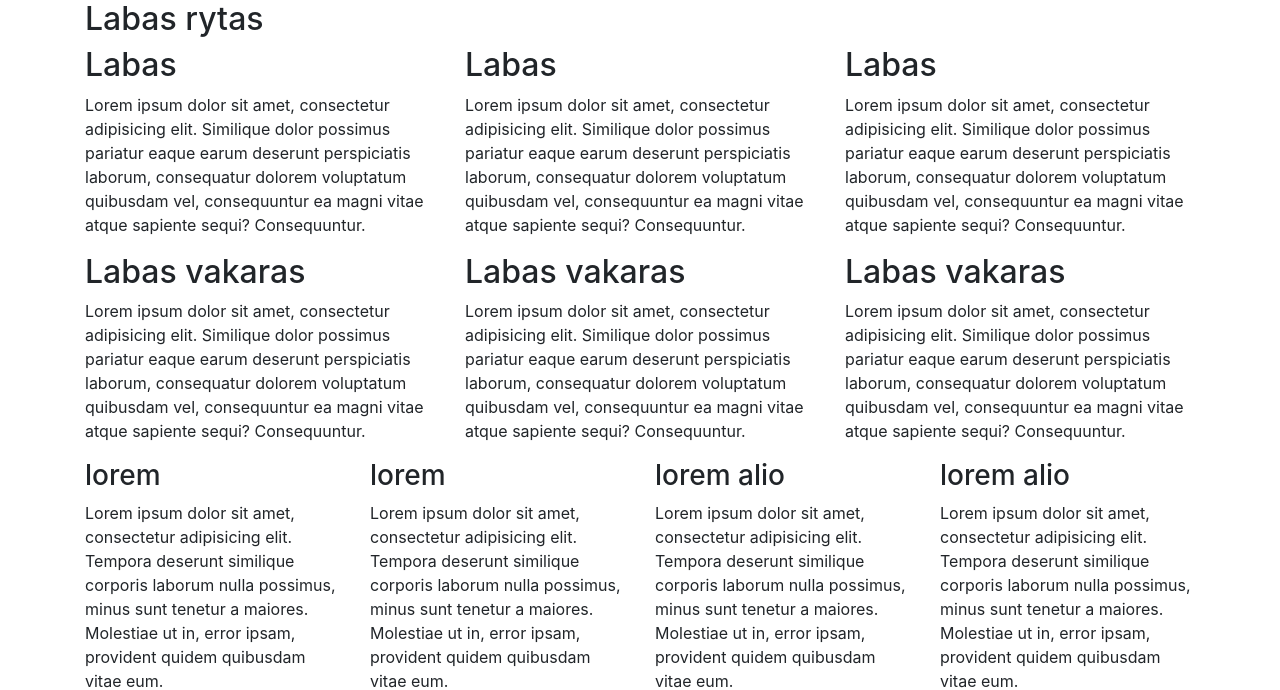
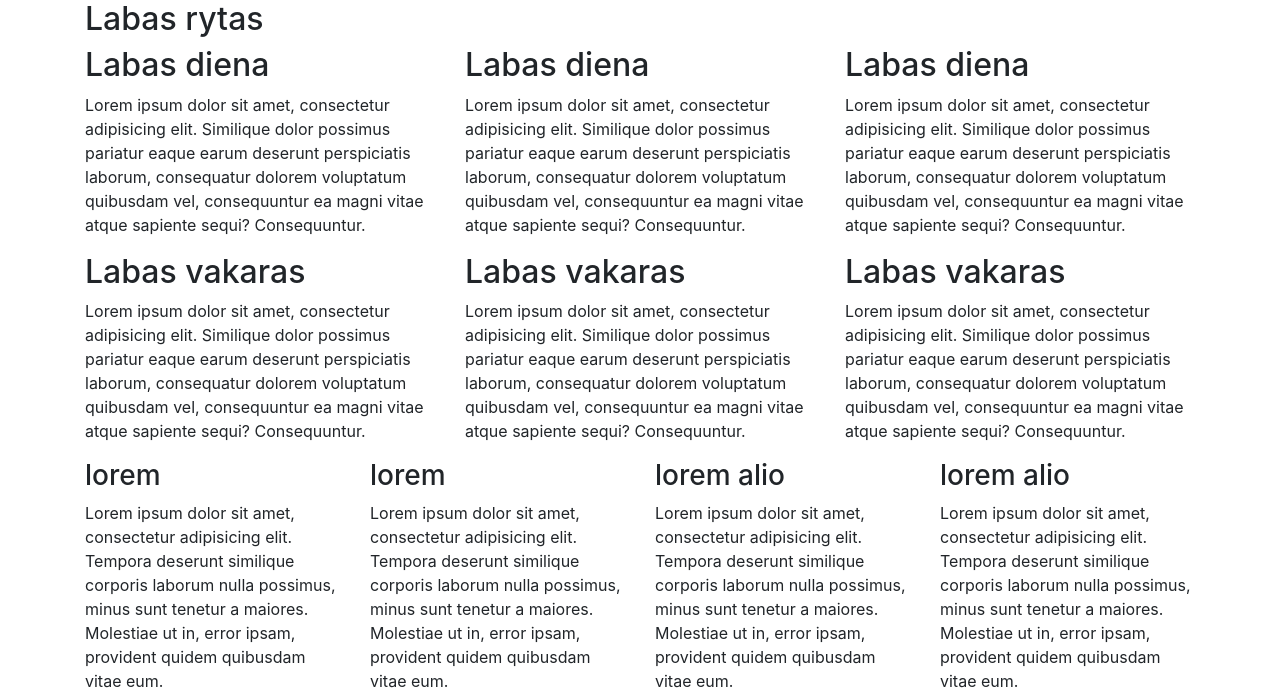
Before and after one commit to JustinaBalse/demo, a plain HTML site: page index.html in a window 1280 px wide. Shown: the top 690 px of the page. Drawn offline with nearby package versions, Linux system fonts and the light colour scheme.

Commit message:
Labas diena 22 eilute

```diff
--- a/index.html
+++ b/index.html
@@ -19,15 +19,15 @@
         </div>
         <div class="row">
             <div class="col">
-                <h2>Labas</h2>
+                <h2>Labas diena</h2>
                 <p>Lorem ipsum dolor sit amet, consectetur adipisicing elit. Similique dolor possimus pariatur eaque earum deserunt perspiciatis laborum, consequatur dolorem voluptatum quibusdam vel, consequuntur ea magni vitae atque sapiente sequi? Consequuntur.</p>
             </div>
             <div class="col">
-                <h2>Labas</h2>
+                <h2>Labas diena</h2>
                 <p>Lorem ipsum dolor sit amet, consectetur adipisicing elit. Similique dolor possimus pariatur eaque earum deserunt perspiciatis laborum, consequatur dolorem voluptatum quibusdam vel, consequuntur ea magni vitae atque sapiente sequi? Consequuntur.</p>
             </div>
             <div class="col">
-                <h2>Labas</h2>
+                <h2>Labas diena</h2>
                 <p>Lorem ipsum dolor sit amet, consectetur adipisicing elit. Similique dolor possimus pariatur eaque earum deserunt perspiciatis laborum, consequatur dolorem voluptatum quibusdam vel, consequuntur ea magni vitae atque sapiente sequi? Consequuntur.</p>
             </div>
         </div>
```
